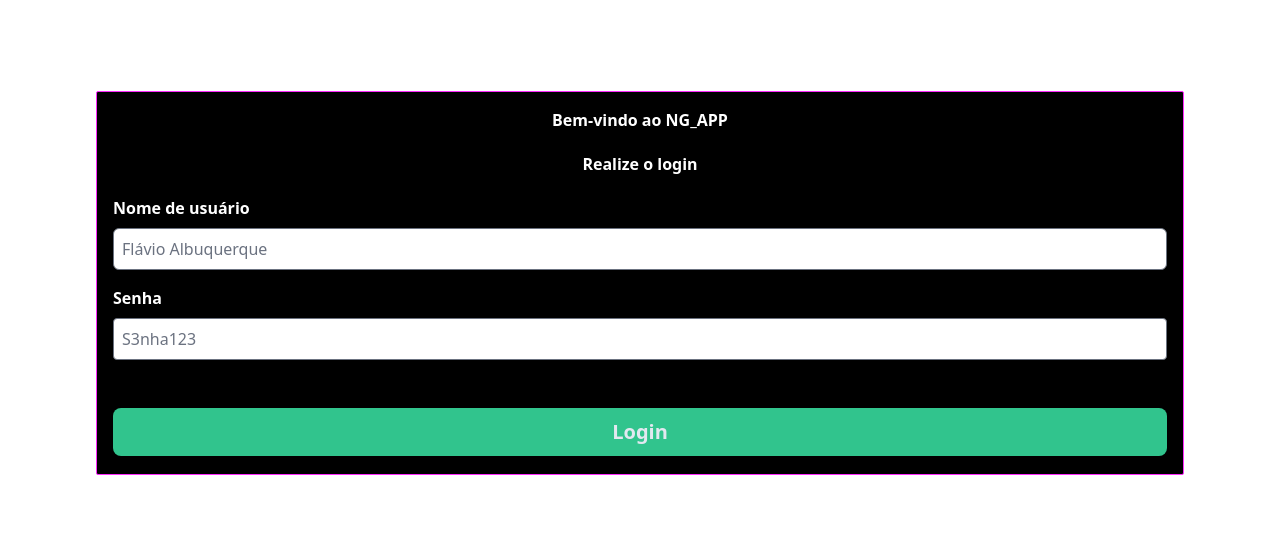
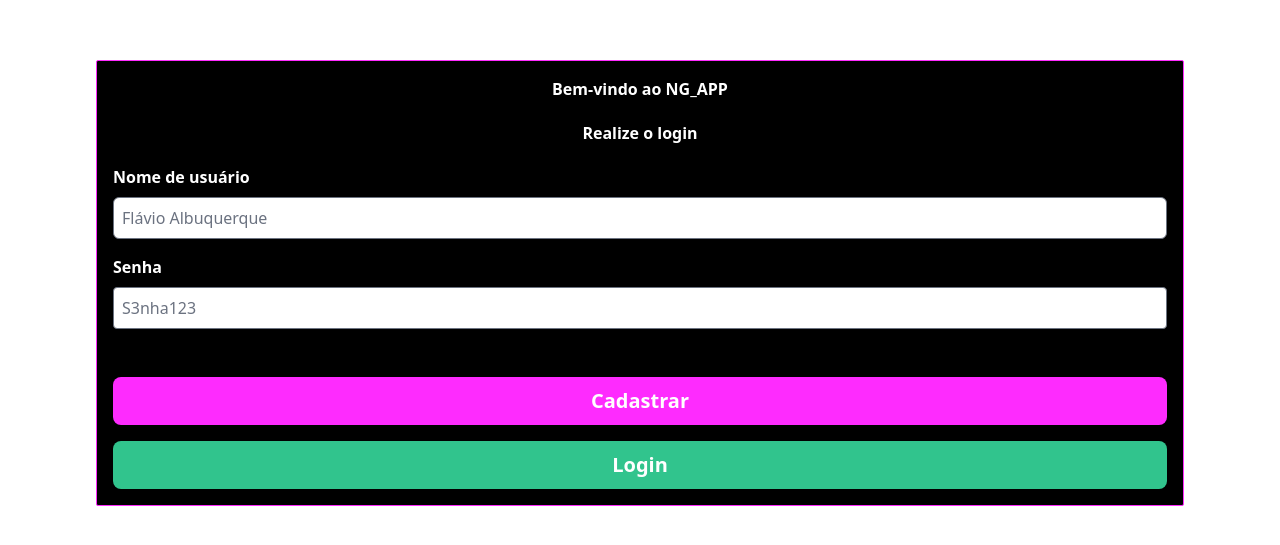
Before and after one commit to HalisterFernando/gzbank, a React (Create React App) app in the folder app/frontend/: page /login in a window 1280 px wide. Shown: the part 117-662 px from the top of the page. Built offline with nearby package versions, Linux system fonts and the light colour scheme.

Commit message:
feat: :zap: usando useCheckPath para verificar rota de login

```diff
--- a/app/frontend/src/components/Form.tsx
+++ b/app/frontend/src/components/Form.tsx
@@ -1,5 +1,6 @@
 import React, { useContext } from 'react';
 import { useFormik } from 'formik';
+import useCheckPath from '../hooks/useCheckPath';
 import Loading from './Loading';
 import validationSchema from '../validations/yupSchemas';
 import useLoading from '../hooks/useLoading';
@@ -15,7 +16,7 @@ const Form = () => {
   const { saveUserData } = useContext(userContext) as UserContextType;
   const history = useNavigate();
   const { loading } = useLoading();
-  const loginPath = window.location.href.includes('login');
+  const {path: {login}} = useCheckPath();
 
   const initialValues = {
       username: '',
@@ -28,7 +29,7 @@ const Form = () => {
       onSubmit: async (values) => {
         const {username, password} = values
 
-        if (loginPath) {
+        if (login) {
           const response = await requestPost('/login', {username, password})
           setItem('token', response.token);
           setItem('user', response.userData);
@@ -39,10 +40,10 @@ const Form = () => {
             response.userData.accountId
             )
         } else {
-          const response = await requestPost('/signin', {username, password})
+            await requestPost('/signin', {username, password})
         }
 
-        return loginPath ? history(`/balance`) : history('/login')
+        return login ? history(`/balance`) : history('/login')
       }
   });
 
@@ -67,7 +68,7 @@ const Form = () => {
            '>
               <h1 className='text-center text-white font-semibold'>Bem-vindo ao NG_APP</h1>
               <h2 className='text-center text-white font-semibold mt-5'>
-              {loginPath ? "Realize o login" : "Crie sua conta"}
+              {login ? "Realize o login" : "Crie sua conta"}
               </h2>
               <form onSubmit={formik.handleSubmit} className='mt-5'>
                 <label htmlFor="" className='text-white font-semibold'>Nome de usuário</label>
@@ -106,7 +107,14 @@ const Form = () => {
                         {formik.errors.password}
                     </div>
                 ): null}
-                <div className='w-full flex justify-center mt-8'>
+                <div className='w-full flex flex-col justify-center gap-4 mt-8'>
+                    <button
+                      type="button"
+                      className={login ? 'show-signin-btn' : 'hidden-signin-btn'}
+                      onClick={ () => history('/signin')}
+                    >
+                      Cadastrar
+                    </button>
                     <button
                         type="submit"
                         disabled={!(formik.isValid && formik.dirty)}
@@ -117,11 +125,9 @@ const Form = () => {
                         w-full
                         text-xl
                         font-bold
-                        text-slate-200
-                        hover:bg-ng-green
-
+                        text-white
                         ">
-                          {loginPath ? "Login" : "Criar Conta"}
+                          {login ? "Login" : "Criar Conta"}
                     </button>
                 </div>
               </form>
```
